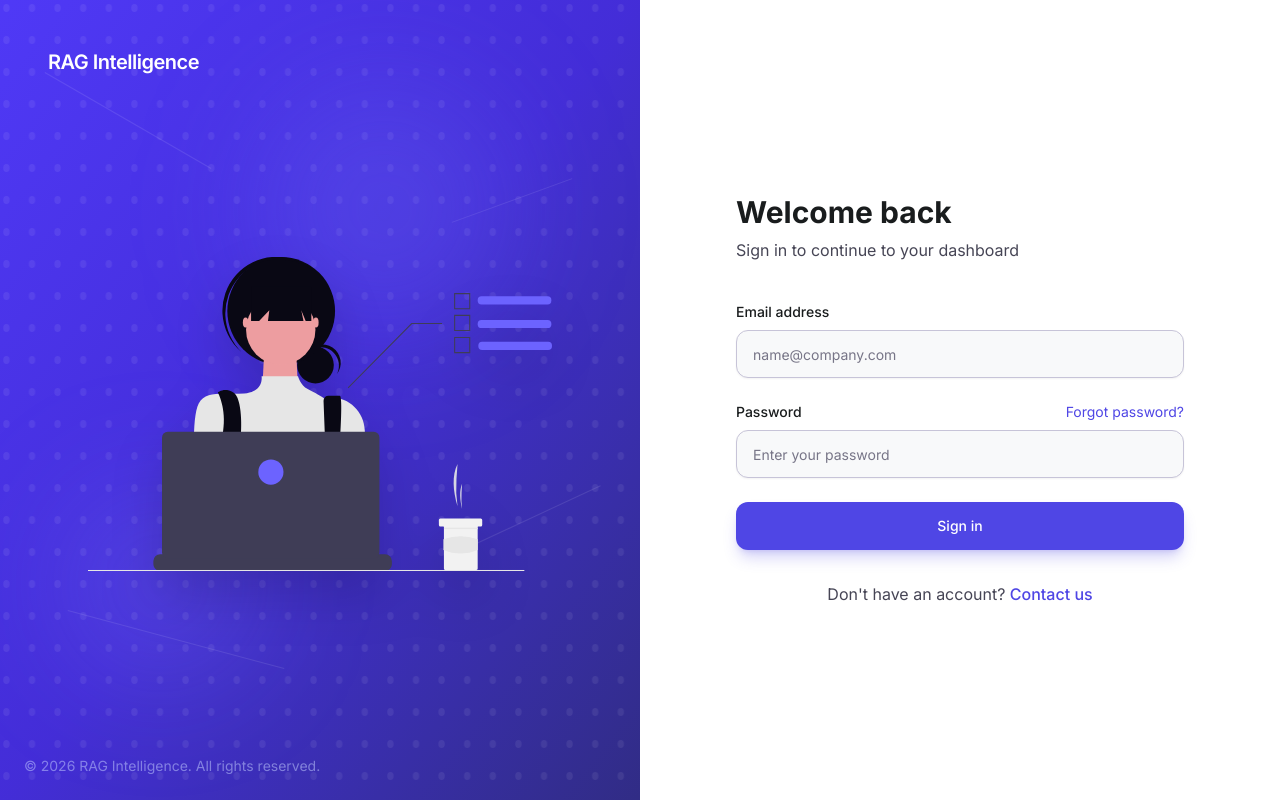
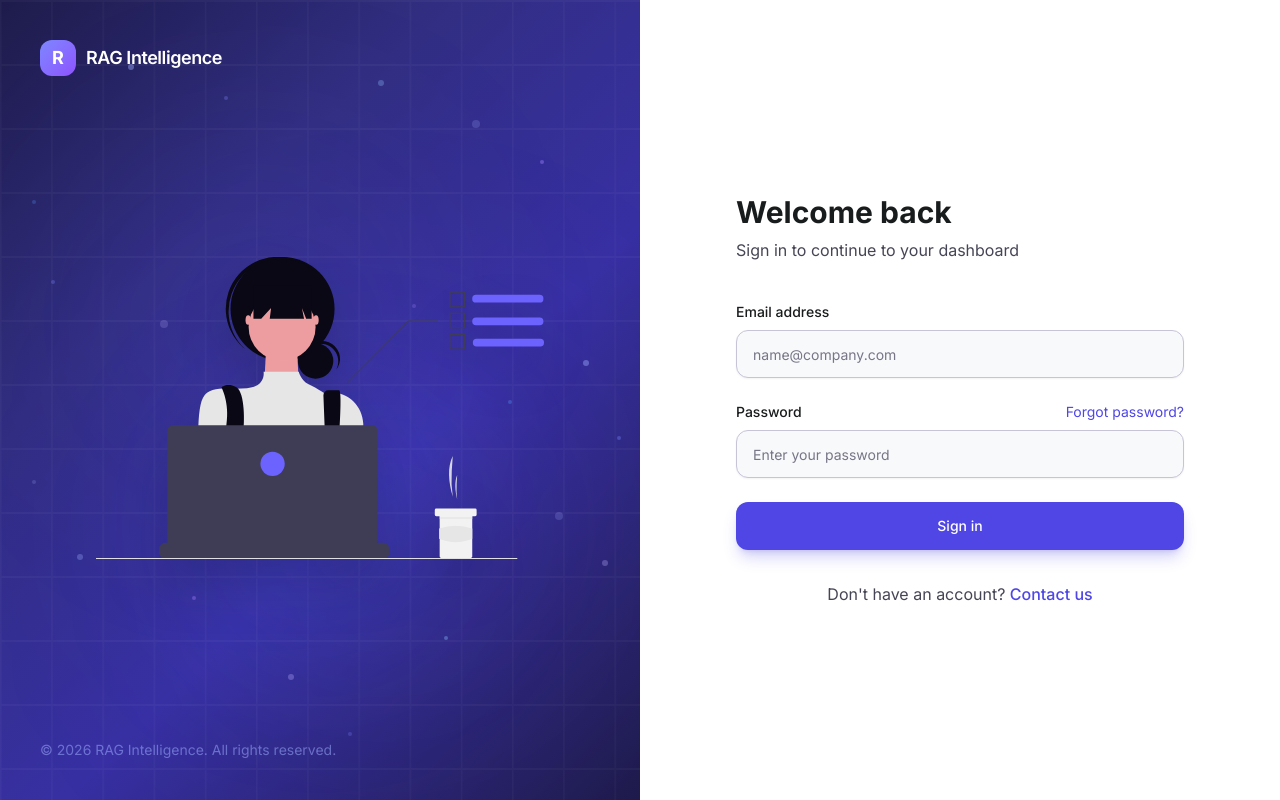
Before and after one commit to byPronox/rag, a Next.js app in the folder frontend/: page /login in a window 1280 px wide. Built offline with nearby package versions, Linux system fonts and the light colour scheme; no server answers.

Commit message:
feat: revamp login page background and branding elements
Co-authored-by: Stefan Jativa <108915389+byPronox@users.noreply.github.com>

```diff
--- a/frontend/app/login/page.tsx
+++ b/frontend/app/login/page.tsx
@@ -60,50 +60,77 @@ export default function LoginPage() {
   return (
     <div className="min-h-screen flex">
       {/* Left Panel - Branding & Illustration */}
-      <div className="hidden lg:flex lg:w-1/2 bg-gradient-to-br from-indigo-600 via-indigo-700 to-indigo-900 relative overflow-hidden">
-        {/* Decorative background elements */}
+      <div className="hidden lg:flex lg:w-1/2 relative overflow-hidden" style={{ background: 'linear-gradient(135deg, #1e1b4b 0%, #312e81 30%, #3730a3 60%, #1e1b4b 100%)' }}>
+        {/* Animated particles/dots background */}
         <div className="absolute inset-0">
-          {/* Grid pattern */}
-          <div className="absolute inset-0 opacity-[0.07]">
+          {/* Large glowing orbs */}
+          <div className="absolute top-[20%] left-[15%] w-80 h-80 bg-indigo-500/10 rounded-full blur-[100px]" />
+          <div className="absolute bottom-[10%] right-[10%] w-96 h-96 bg-violet-500/10 rounded-full blur-[120px]" />
+          <div className="absolute top-[50%] right-[30%] w-64 h-64 bg-blue-500/10 rounded-full blur-[80px]" />
+
+          {/* Scattered dots/particles */}
+          <div className="absolute inset-0">
+            {/* Top area dots */}
+            <div className="absolute top-[8%] left-[20%] w-1.5 h-1.5 bg-indigo-300/40 rounded-full" />
+            <div className="absolute top-[12%] left-[35%] w-1 h-1 bg-indigo-400/30 rounded-full" />
+            <div className="absolute top-[15%] right-[25%] w-2 h-2 bg-indigo-300/20 rounded-full" />
+            <div className="absolute top-[20%] right-[15%] w-1 h-1 bg-violet-400/40 rounded-full" />
+            <div className="absolute top-[10%] right-[40%] w-1.5 h-1.5 bg-blue-300/30 rounded-full" />
+
+            {/* Middle area dots */}
+            <div className="absolute top-[35%] left-[8%] w-1 h-1 bg-indigo-400/30 rounded-full" />
+            <div className="absolute top-[40%] left-[25%] w-2 h-2 bg-violet-300/20 rounded-full" />
+            <div className="absolute top-[45%] right-[8%] w-1.5 h-1.5 bg-indigo-300/40 rounded-full" />
+            <div className="absolute top-[50%] right-[20%] w-1 h-1 bg-blue-400/30 rounded-full" />
+            <div className="absolute top-[38%] right-[35%] w-1 h-1 bg-violet-400/25 rounded-full" />
+
+            {/* Bottom area dots */}
+            <div className="absolute bottom-[30%] left-[12%] w-1.5 h-1.5 bg-indigo-300/30 rounded-full" />
+            <div className="absolute bottom-[25%] left-[30%] w-1 h-1 bg-violet-400/40 rounded-full" />
+            <div className="absolute bottom-[35%] right-[12%] w-2 h-2 bg-indigo-300/20 rounded-full" />
+            <div className="absolute bottom-[20%] right-[30%] w-1 h-1 bg-blue-300/35 rounded-full" />
+            <div className="absolute bottom-[15%] left-[45%] w-1.5 h-1.5 bg-violet-300/30 rounded-full" />
+            <div className="absolute bottom-[8%] right-[45%] w-1 h-1 bg-indigo-400/25 rounded-full" />
+
+            {/* Extra scattered dots */}
+            <div className="absolute top-[60%] left-[5%] w-1 h-1 bg-indigo-300/20 rounded-full" />
+            <div className="absolute top-[70%] right-[5%] w-1.5 h-1.5 bg-violet-300/30 rounded-full" />
+            <div className="absolute top-[25%] left-[5%] w-1 h-1 bg-blue-400/25 rounded-full" />
+            <div className="absolute bottom-[45%] right-[3%] w-1 h-1 bg-indigo-400/35 rounded-full" />
+          </div>
+
+          {/* Subtle grid lines */}
+          <div className="absolute inset-0 opacity-[0.03]">
             <svg className="w-full h-full" viewBox="0 0 100 100" preserveAspectRatio="none">
               <defs>
-                <pattern id="grid" width="4" height="4" patternUnits="userSpaceOnUse">
-                  <circle cx="1" cy="1" r="0.5" fill="white" />
+                <pattern id="grid" width="8" height="8" patternUnits="userSpaceOnUse">
+                  <path d="M 8 0 L 0 0 0 8" fill="none" stroke="white" strokeWidth="0.5" />
                 </pattern>
               </defs>
               <rect width="100%" height="100%" fill="url(#grid)" />
             </svg>
           </div>
-
-          {/* Diagonal lines */}
-          <div className="absolute top-0 left-0 w-full h-full">
-            <div className="absolute top-[15%] left-[5%] w-48 h-[1px] bg-white/10 rotate-[30deg]" />
-            <div className="absolute top-[25%] right-[10%] w-32 h-[1px] bg-white/10 -rotate-[20deg]" />
-            <div className="absolute bottom-[20%] left-[10%] w-56 h-[1px] bg-white/10 rotate-[15deg]" />
-            <div className="absolute bottom-[35%] right-[5%] w-40 h-[1px] bg-white/10 -rotate-[25deg]" />
-          </div>
-
-          {/* Glowing orbs */}
-          <div className="absolute top-[10%] right-[20%] w-64 h-64 bg-indigo-400/20 rounded-full blur-3xl" />
-          <div className="absolute bottom-[15%] left-[10%] w-48 h-48 bg-indigo-300/15 rounded-full blur-3xl" />
         </div>
 
         {/* Content */}
-        <div className="relative z-10 flex flex-col justify-between w-full p-12">
+        <div className="relative z-10 flex flex-col w-full p-10">
           {/* Logo */}
-          <div className="flex items-center">
-            <span className="text-white font-semibold text-xl tracking-tight">RAG Intelligence</span>
+          <div className="flex items-center gap-2.5">
+            <div className="w-9 h-9 rounded-lg bg-gradient-to-br from-indigo-400 to-violet-500 flex items-center justify-center">
+              <span className="text-white font-bold text-lg">R</span>
+            </div>
+            <span className="text-white font-semibold text-lg tracking-tight">RAG Intelligence</span>
           </div>
 
           {/* Center Content */}
-          <div className="flex-1 flex flex-col items-center justify-center">
+          <div className="flex-1 flex items-center justify-center">
             {/* Illustration Container */}
-            <div className="w-full max-w-lg p-6">
+            <div className="w-full max-w-md">
               <Image
                 src="/images/login-illustration.svg"
                 alt="Focused Developer Illustration"
-                width={500}
-                height={400}
+                width={450}
+                height={360}
                 className="w-full h-auto drop-shadow-2xl"
                 priority
               />
@@ -111,7 +138,7 @@ export default function LoginPage() {
           </div>
 
           {/* Footer */}
-          <div className="absolute bottom-6 left-6 text-indigo-200/50 text-sm">
+          <div className="text-indigo-300/50 text-sm">
             &copy; {new Date().getFullYear()} RAG Intelligence. All rights reserved.
           </div>
         </div>
```
